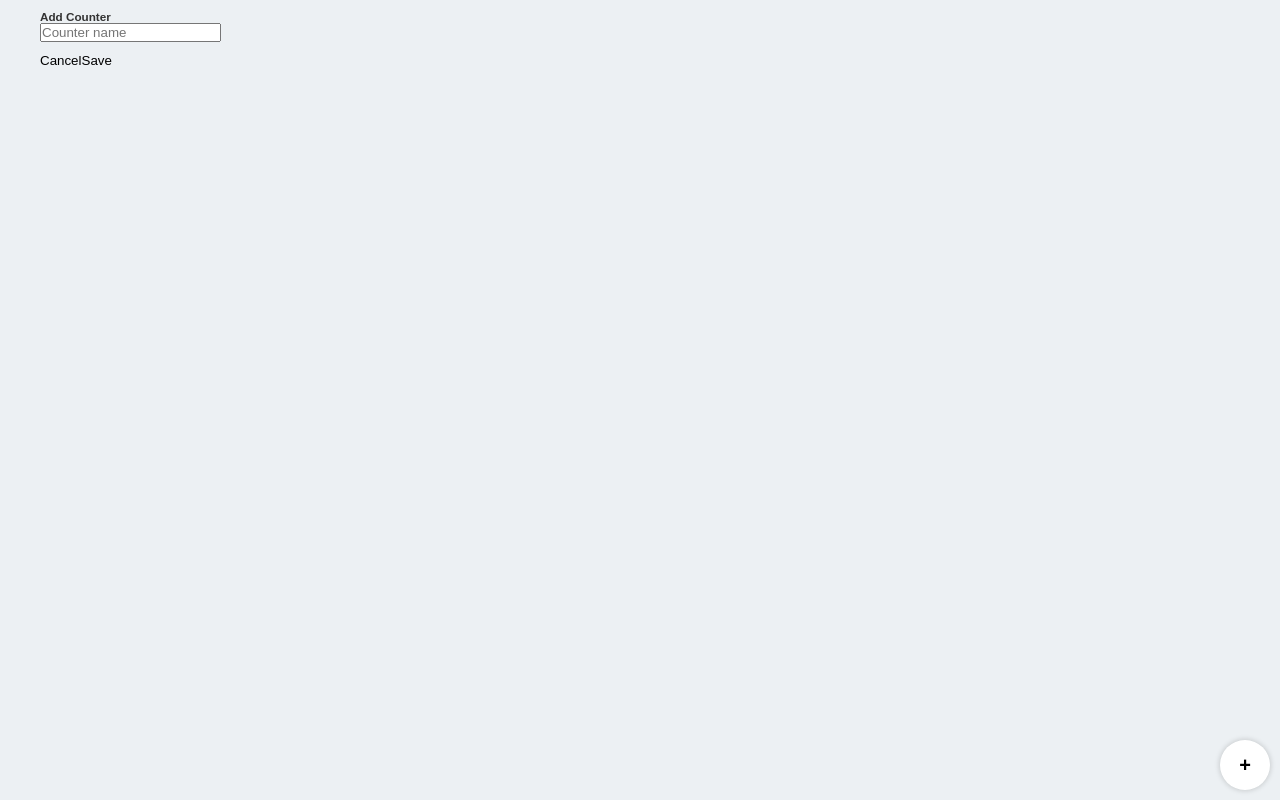
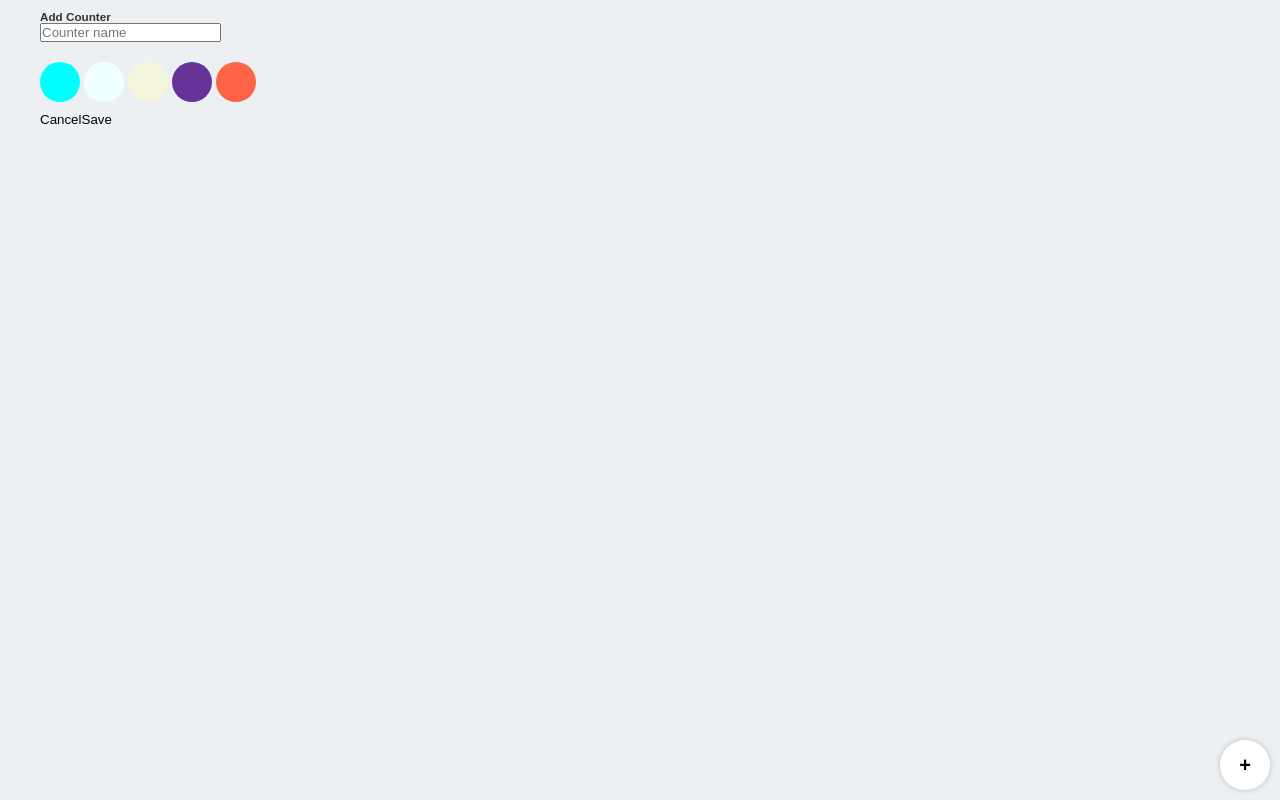
Before and after one commit to gloirekiba/better-counter, a React (Create React App) app: page / in a window 1280 px wide. Built offline with nearby package versions, Linux system fonts and the light colour scheme.

Commit message:
♻️ refactor code & add styled component

```diff
--- a/src/components/ColorSelector/index.jsx
+++ b/src/components/ColorSelector/index.jsx
@@ -1,19 +1,32 @@
+import React from "react";
+import styled from "styled-components";
+
 import COLORS from "../../data/ColorList";
 
-const Colors = () => {
+const ColorsList = () => {
   return (
-    <>
+    <Container>
       {COLORS.map((color, index) => (
-        <button
-          key={index}
-          style={{ backgroundColor: color }}
-          title={color}
-          className="counter-create-color"
-          value={color}
-        ></button>
+        <Button key={index} style={{ backgroundColor: color }} title={color} value={color} />
       ))}
-    </>
+    </Container>
   );
 };
 
-export default Colors;
+const Container = styled.div`
+  margin-top: 1em;
+  padding: 1em 1em 1em 0;
+  display: flex;
+  gap: 0.4em;
+  overflow-x: scroll;
+`;
+
+const Button = styled.button`
+  width: 40px;
+  height: 40px;
+  border-radius: 50%;
+  flex-shrink: 0;
+  cursor: pointer;
+`;
+
+export default ColorsList;
```
